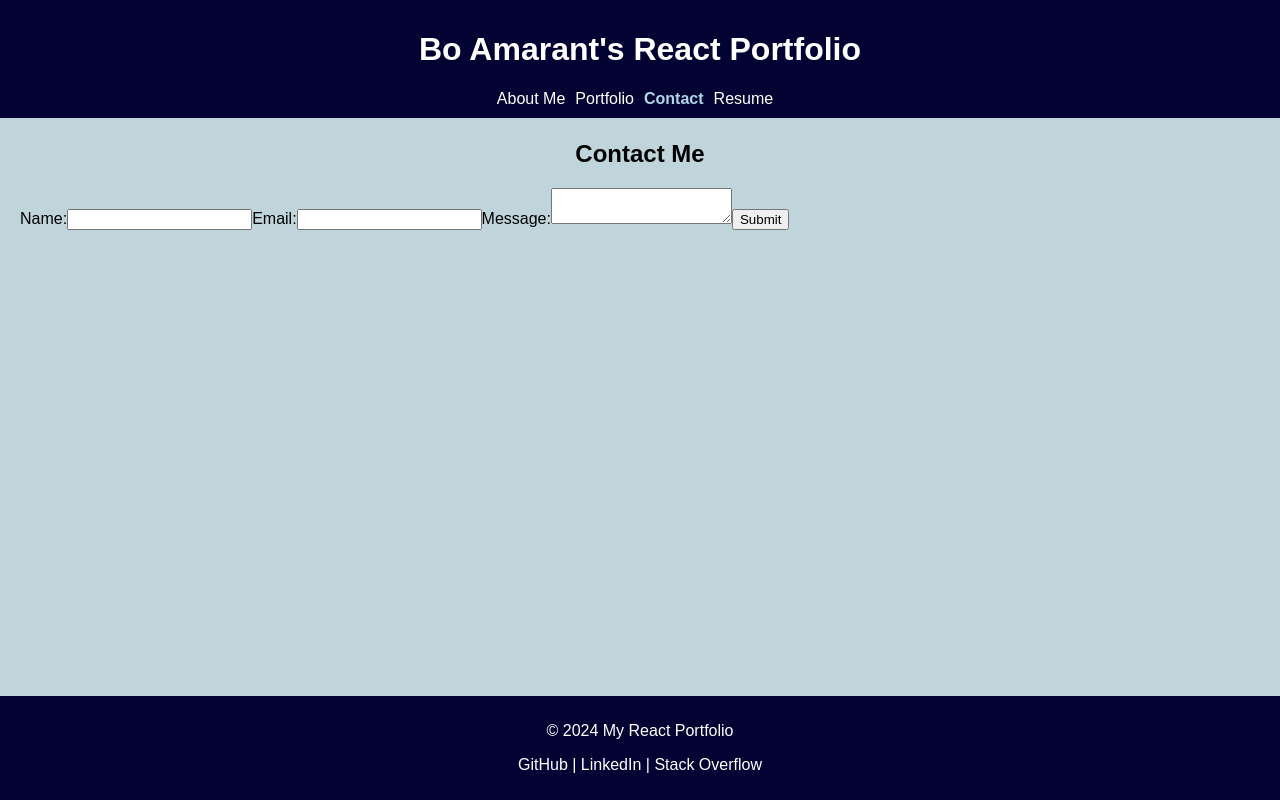
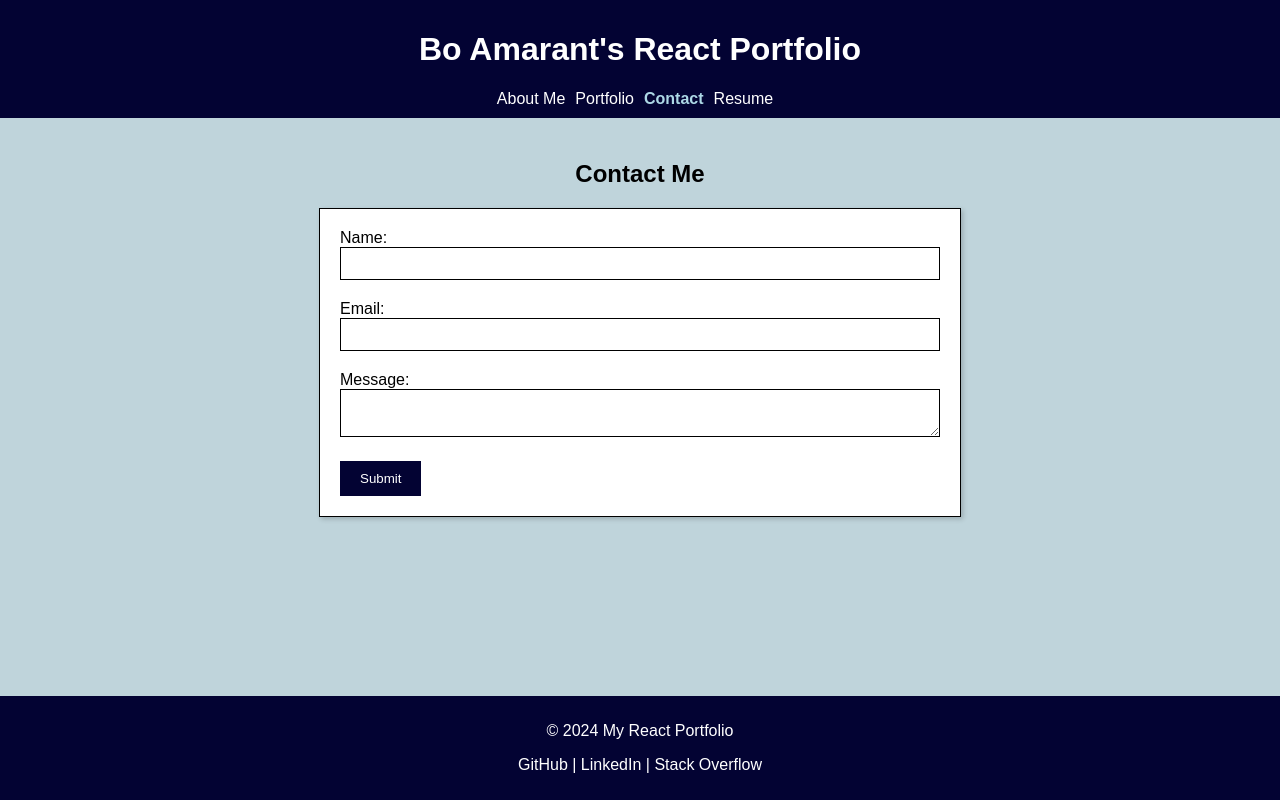
Before and after one commit to boamarant/React-Portfolio, a React (Vite) app: page /contact in a window 1280 px wide. Built offline with nearby package versions, Linux system fonts and the light colour scheme.

Commit message:
Updated more styling

```diff
--- a/src/index.css
+++ b/src/index.css
@@ -173,3 +173,97 @@ footer a:hover {
 .title-personal-blog { background-color: #f5e4a2; } /* Light yellow */
 .title-melodybase { background-color: #d0b5f0; } /* Light purple */
 .title-task-board { background-color: #f9b1b1; } /* Light coral */
+
+/* Styles for Contact page */
+.contact-section {
+    display: flex;
+    flex-direction: column;
+    align-items: center; /* Center content horizontally */
+    margin: 20px auto; /* Center the section horizontally and add margin */
+}
+
+.contact-section h2 {
+    margin-bottom: 20px; /* Space between heading and form box */
+}
+
+.contact-form {
+    background-color: white; /* White background for the form box */
+    border: 1px solid black; /* Black border for the form box */
+    padding: 20px; /* Padding inside the form box */
+    box-shadow: 2px 2px 5px rgba(0, 0, 0, 0.2); /* Small box shadow */
+    max-width: 600px; /* Limit the width of the form box */
+    width: 100%; /* Full width within the max-width */
+}
+
+/* Styles for form elements */
+.contact-form label {
+    display: block;
+    margin-bottom: 10px; /* Space between labels */
+}
+
+.contact-form input,
+.contact-form textarea {
+    width: 100%; /* Full width of the form box */
+    padding: 8px; /* Padding inside input and textarea */
+    margin-bottom: 10px; /* Space between fields */
+    border: 1px solid black; /* Black border for fields */
+    box-sizing: border-box; /* Include padding and border in the element's total width */
+}
+
+.contact-form button {
+    padding: 10px 20px; /* Padding inside the button */
+    background-color: #030333; /* Navy blue background */
+    color: white; /* White text for the button */
+    border: none; /* Remove default border */
+    cursor: pointer; /* Pointer cursor on hover */
+}
+
+.contact-form button:hover {
+    background-color: #030333; /* Darker navy blue on hover */
+}
+
+/* Resume page styles */
+.resume-container {
+    text-align: center; /* Center all text and elements except list */
+    padding: 20px;
+}
+
+.resume-container a {
+    color: white; /* White text for the download button */
+    background-color: #030333; /* Navy blue background for the button */
+    padding: 10px 20px; /* Padding inside the button */
+    text-decoration: none; /* Remove underline from the link */
+    border: 2px solid #030333; /* Border to match the button color */
+    border-radius: 5px; /* Rounded corners for the button */
+}
+
+.resume-container a:hover {
+    background-color: #000; /* Darker background on hover */
+    border-color: #000; /* Darker border color on hover */
+}
+
+.resume-container h2 {
+    margin-bottom: 20px; /* Space below the Resume header */
+}
+
+.resume-container p {
+    margin-bottom: 30px; /* Space below the download link */
+}
+
+/* Style the list container to center it while keeping the list items left-aligned */
+.resume-container ul {
+    text-align: left; /* Align the list items to the left */
+    display: inline-block; /* Prevent the list from expanding to full width */
+    margin: 0 auto; /* Center the list horizontally */
+    padding-left: 0; /* Remove default padding */
+}
+
+.resume-container li {
+    margin-bottom: 10px; /* Space between list items */
+    font-size: 1.4em; /* Larger font size for list items */
+}
+
+.resume-container h3 {
+    margin-top: 40px; /* Space above the Proficiencies header */
+    font-size: 1.5em; /* Larger font size for the proficiencies header */
+}
--- a/src/pages/Contact.jsx
+++ b/src/pages/Contact.jsx
@@ -1,4 +1,5 @@
 import React, { useState } from 'react';
+import '../index.css'; // Import the updated CSS file
 
 function Contact() {
   const [formData, setFormData] = useState({ name: '', email: '', message: '' });
@@ -13,9 +14,9 @@ function Contact() {
   };
 
   return (
-    <section>
-      <h2 class="pageh2">Contact Me</h2>
-      <form onSubmit={handleSubmit}>
+    <section className="contact-section">
+      <h2 className="pageh2">Contact Me</h2>
+      <form onSubmit={handleSubmit} className="contact-form">
         <label>
           Name:
           <input type="text" name="name" value={formData.name} onChange={handleChange} required />
--- a/src/pages/Resume.jsx
+++ b/src/pages/Resume.jsx
@@ -1,13 +1,14 @@
 import React from 'react';
+import '../index.css'; // Import the CSS file
 
 function Resume() {
   return (
-    <section>
-      <h2 class="pageh2">Resume</h2>
+    <section className="resume-container">
+      <h2 className="pageh2">Resume</h2>
       <p>
         <a href="./src/assets/resume/Bo_Amarant_Resume.pdf" download>Download My Resume</a>
       </p>
-      <h3 class="black">Proficiencies</h3>
+      <h3 className="black">Proficiencies</h3>
       <ul>
         <li>HTML</li>
         <li>CSS</li>
```
